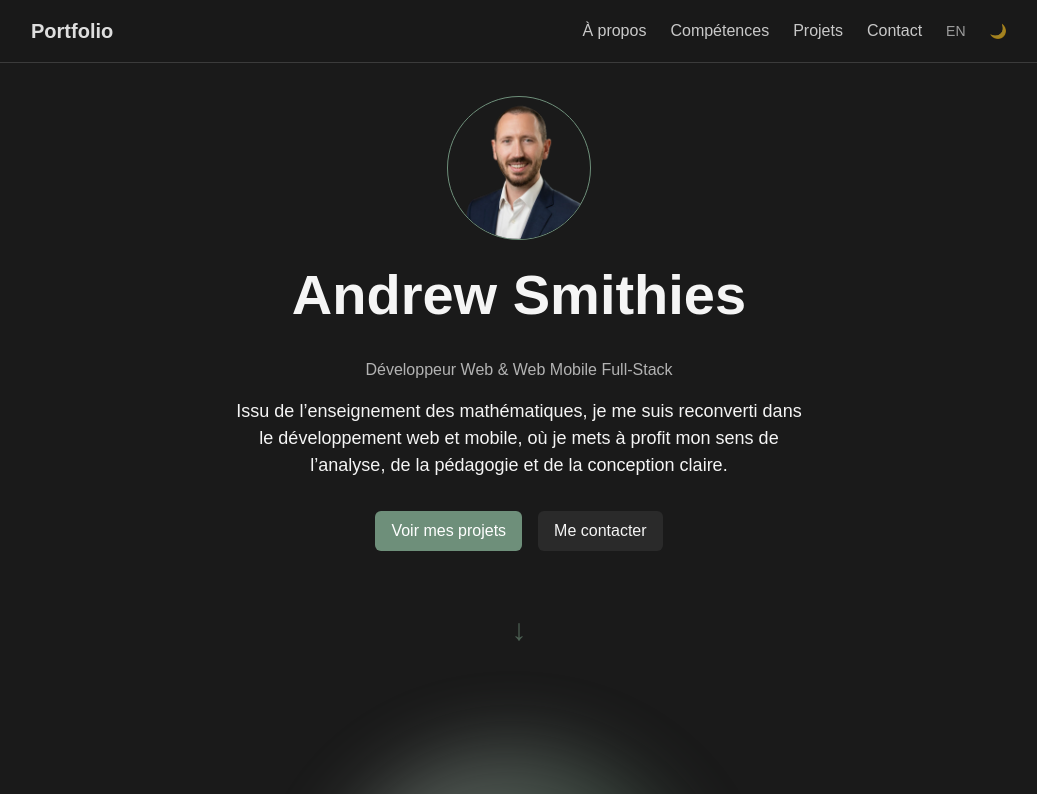
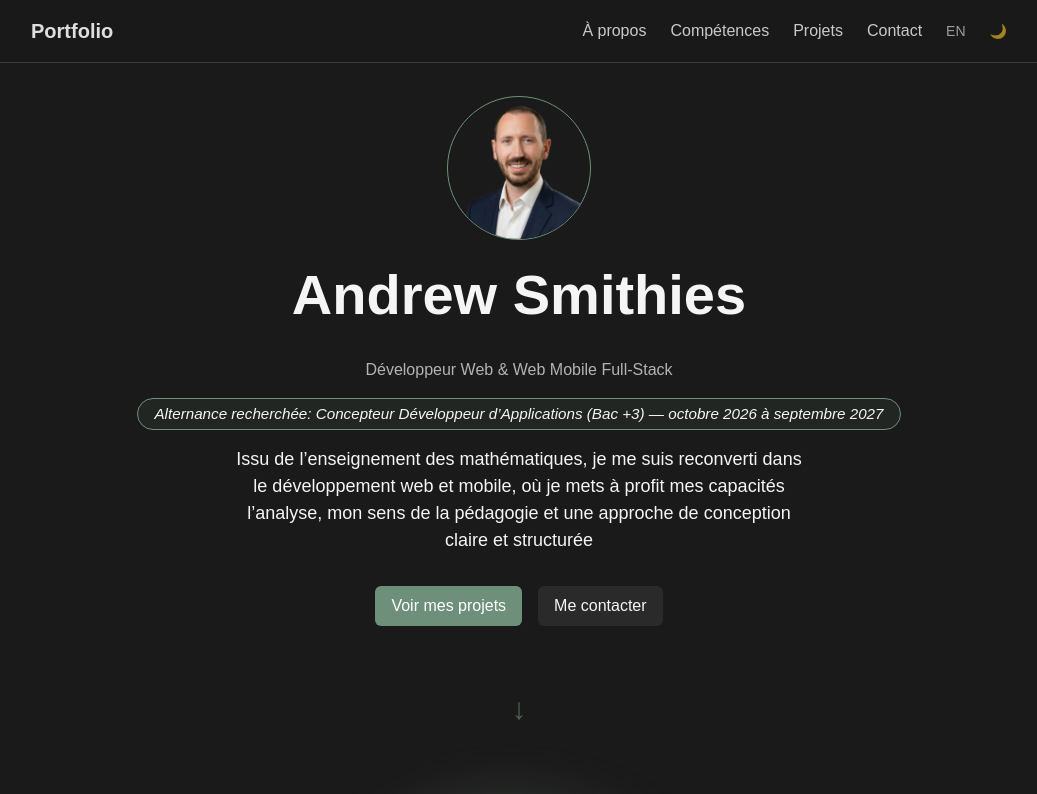
Before and after one commit to AndrewSmithiesDev/my-portfolio, a Next.js app: page /fr in a window 1280 px wide. Shown: the top 794 px of the page, without its empty margins (121-1158 px from the left). Built offline with nearby package versions, Linux system fonts and the light colour scheme; a web font is replaced by a local one.

Commit message:
feat : add alternance badge in hero section

```diff
--- a/src/components/hero/Hero.tsx
+++ b/src/components/hero/Hero.tsx
@@ -23,6 +23,10 @@ export default function Hero() {
 
       <p className="text-secondary mt-2">{dict.hero.role}</p>
 
+      <p className="mt-4 px-4 py-1 border border-sage-500 rounded-full text-small italic bg-sage-500/10 text-primary">
+        {dict.hero.role2}
+      </p>
+
       <p className="text-body text-secondary max-w-xl mt-4">
         {dict.hero.description}
       </p>
--- a/src/locales/en.json
+++ b/src/locales/en.json
@@ -9,6 +9,7 @@
   "hero": {
     "name": "Andrew Smithies",
     "role": "Full-Stack Web & Mobile Developer",
+    "role2": "Currently looking for an apprenticeship: Application Designer and Developer (Bachelor’s degree) — October 2026 to September 2027",
     "description": "After a career teaching mathematics, I now design and build web and mobile applications where analytical thinking, clarity, and user‑focused design come together.",
     "ctaProjects": "View Projects",
     "ctaContact": "Get in Touch",
--- a/src/locales/fr.json
+++ b/src/locales/fr.json
@@ -9,7 +9,8 @@
   "hero": {
     "name": "Andrew Smithies",
     "role": "Développeur Web & Web Mobile Full-Stack",
-    "description": "Issu de l’enseignement des mathématiques, je me suis reconverti dans le développement web et mobile, où je mets à profit mon sens de l’analyse, de la pédagogie et de la conception claire.",
+    "role2": "Alternance recherchée: Concepteur Développeur d’Applications (Bac +3) — octobre 2026 à septembre 2027",
+    "description": "Issu de l’enseignement des mathématiques, je me suis reconverti dans le développement web et mobile, où je mets à profit mes capacités l’analyse, mon sens de la pédagogie et une approche de conception claire et structurée",
     "ctaProjects": "Voir mes projets",
     "ctaContact": "Me contacter",
     "scrollToAbout": "Faire défiler vers la section À propos"
@@ -103,7 +104,7 @@
   },
   "contact": {
     "title": "Contact",
-    "subtitle": "N'hésitez pas à me contacter pour une opportunité ou une collaboration.",
+    "subtitle": "Si mon profil vous intéresse, je serai ravi d’échanger avec vous. ",
     "emailButton": "Envoyer un email",
     "socialTitle": "Retrouvez-moi en ligne"
   },
```
